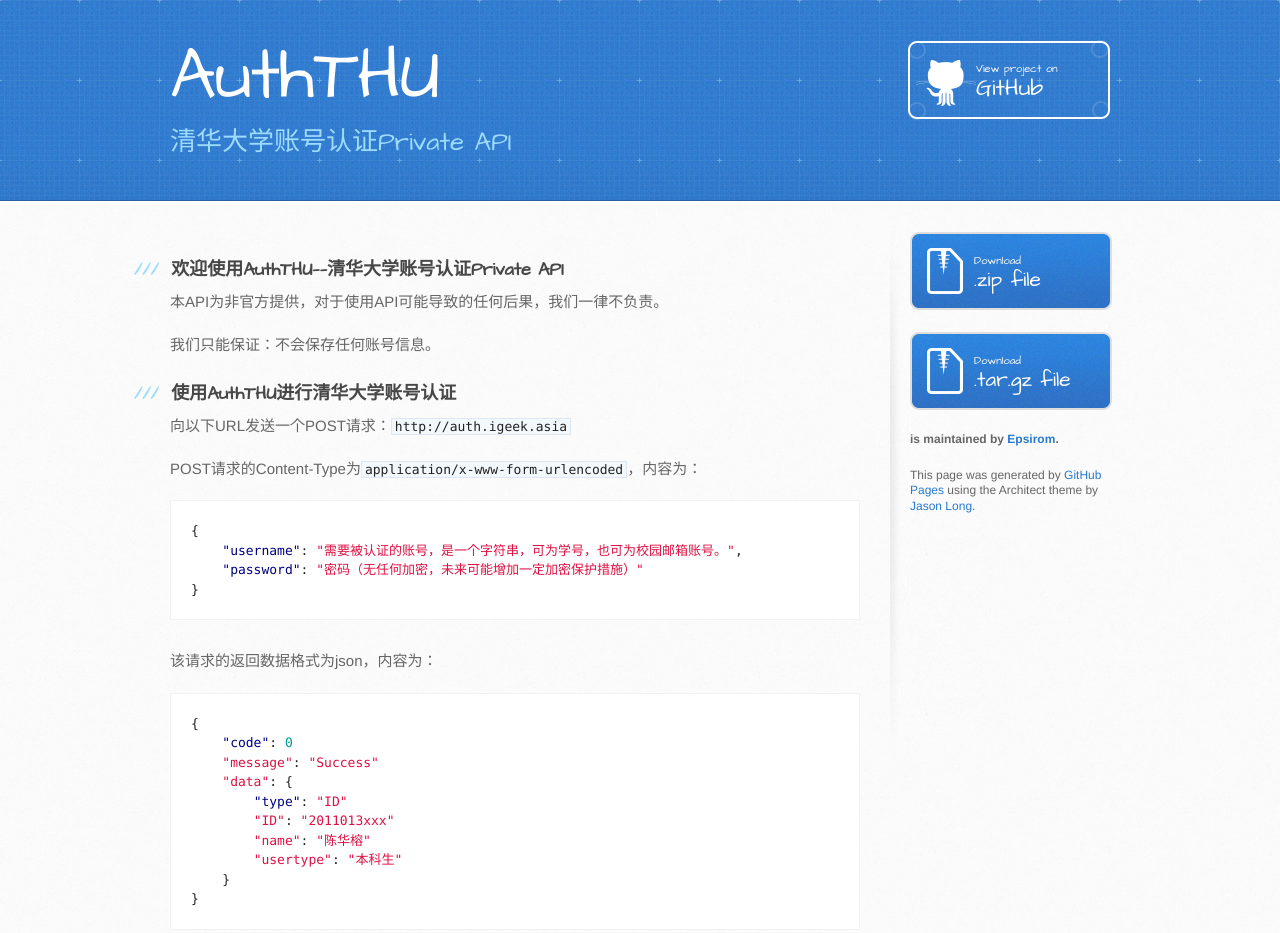
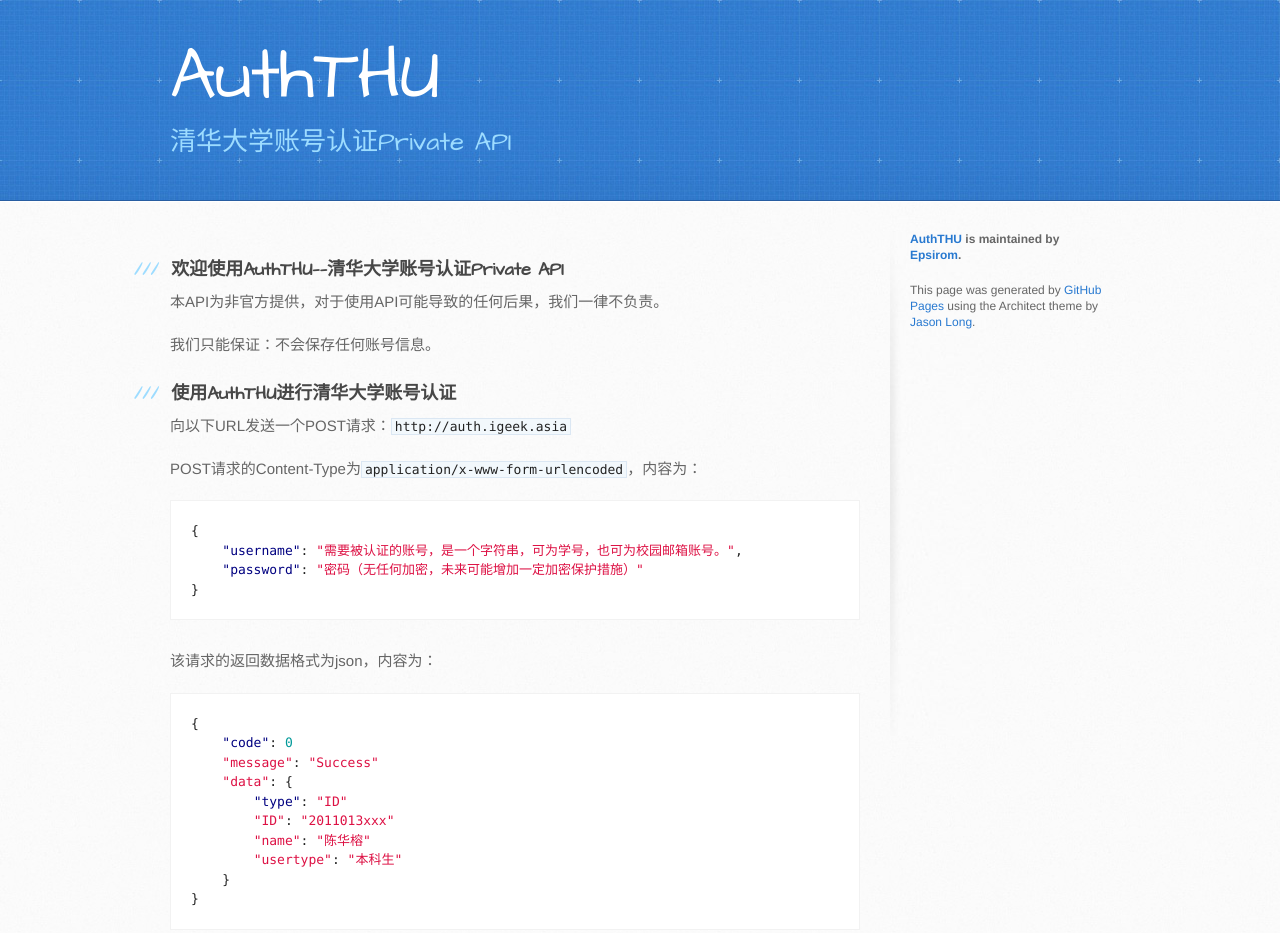
Before and after one commit to Epsirom/AuthTHU, a plain HTML site: page index.html in a window 1280 px wide. Shown: the top 933 px of the page. Drawn offline with Linux system fonts and the light colour scheme.

Commit message:
Update index.html

```diff
--- a/index.html
+++ b/index.html
@@ -21,7 +21,7 @@
       <div class="inner">
         <h1>AuthTHU</h1>
         <h2>清华大学账号认证Private API</h2>
-        <a href="https://github.com/Epsirom/AuthTHU" class="button"><small>View project on</small> GitHub</a>
+        <!--<a href="https://github.com/Epsirom/AuthTHU" class="button"><small>View project on</small> GitHub</a>-->
       </div>
     </header>
 
@@ -75,6 +75,7 @@
         </section>
 
         <aside id="sidebar">
+        <!--
           <a href="https://github.com/Epsirom/AuthTHU/zipball/master" class="button">
             <small>Download</small>
             .zip file
@@ -83,8 +84,9 @@
             <small>Download</small>
             .tar.gz file
           </a>
+        -->
 
-          <p class="repo-owner"><a href="https://github.com/Epsirom/AuthTHU"></a> is maintained by <a href="https://github.com/Epsirom">Epsirom</a>.</p>
+          <p class="repo-owner"><a>AuthTHU</a> is maintained by <a href="https://github.com/Epsirom">Epsirom</a>.</p>
 
           <p>This page was generated by <a href="https://pages.github.com">GitHub Pages</a> using the Architect theme by <a href="https://twitter.com/jasonlong">Jason Long</a>.</p>
         </aside>
```
